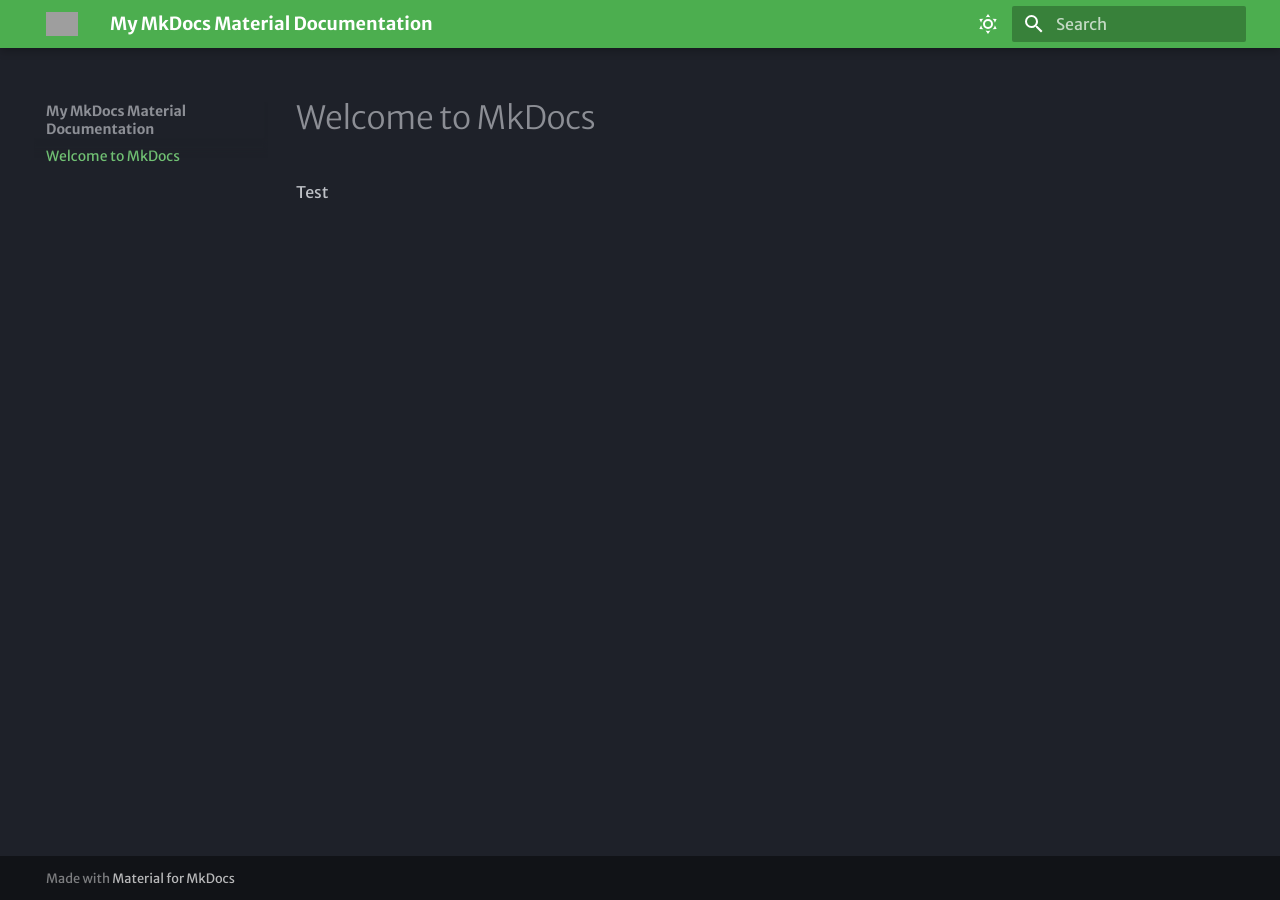
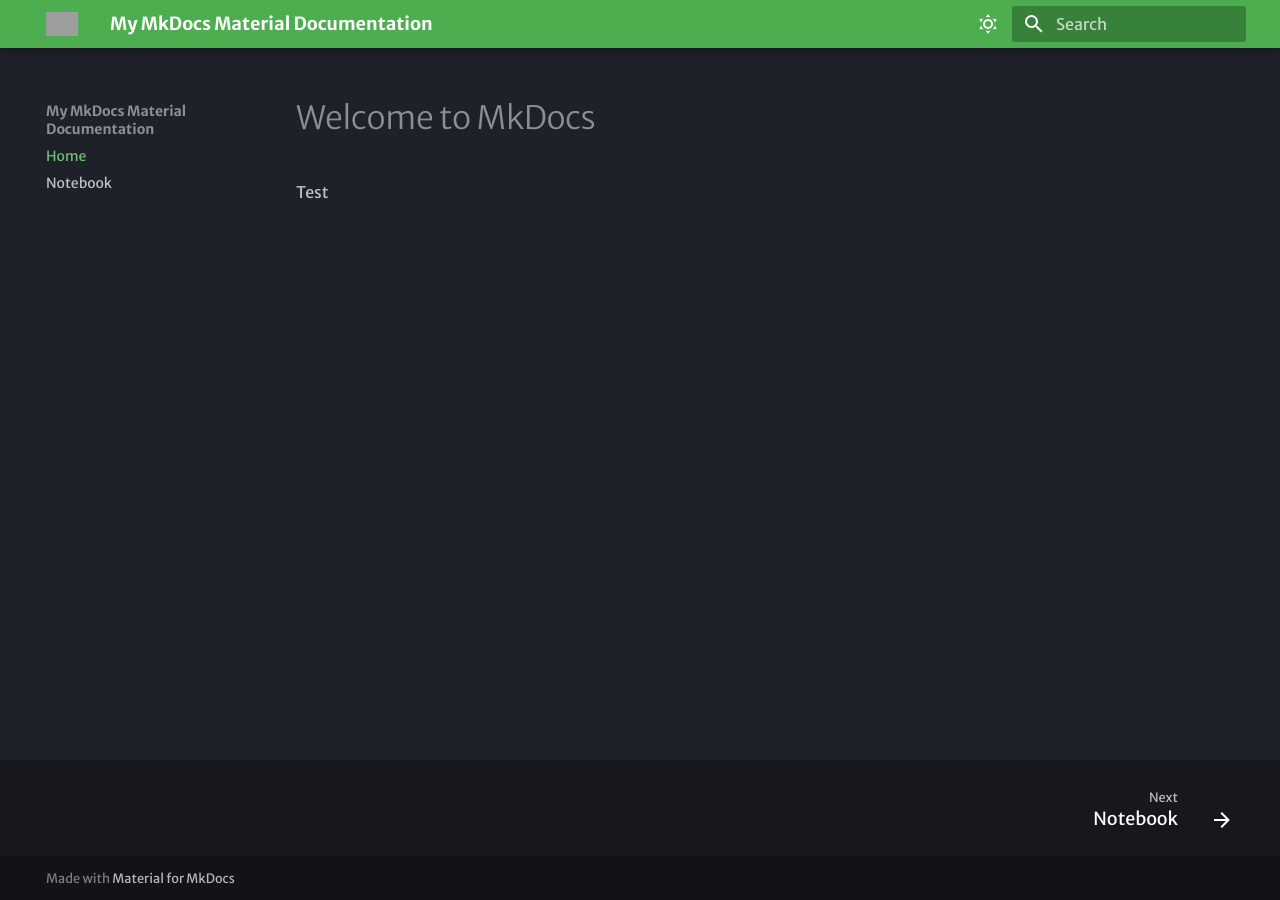
Before and after one commit to usermar445/bits-and-pieces, an MkDocs documentation site: the page built from docs/index.md, in a window 1280 px wide. Built offline with MkDocs 1.6.1 and Material for MkDocs 9.7.7, drawn with Linux system fonts in a browser that asks for light colours; some web fonts are replaced; grey boxes are pictures that could not be loaded.

Commit message:
Update mkdocs.yml

```diff
--- a/mkdocs.yml
+++ b/mkdocs.yml
@@ -9,6 +9,8 @@ theme:
   favicon: assets/favicon.ico
   features:
     - navigation.footer
+    - toc.follow
+    - navigation.sections
   palette:
     # Dark Mode
     - scheme: slate
@@ -29,3 +31,7 @@ theme:
 
   plugins:
     - mkdocs-jupyter
+
+nav:
+  - Home: index.md
+  - Notebook: test.ipynb
```
